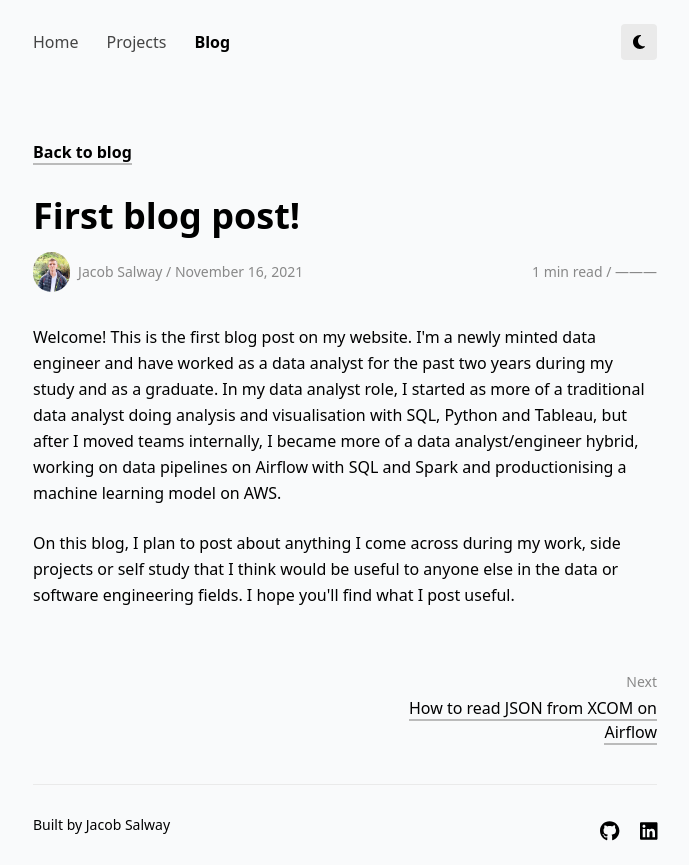
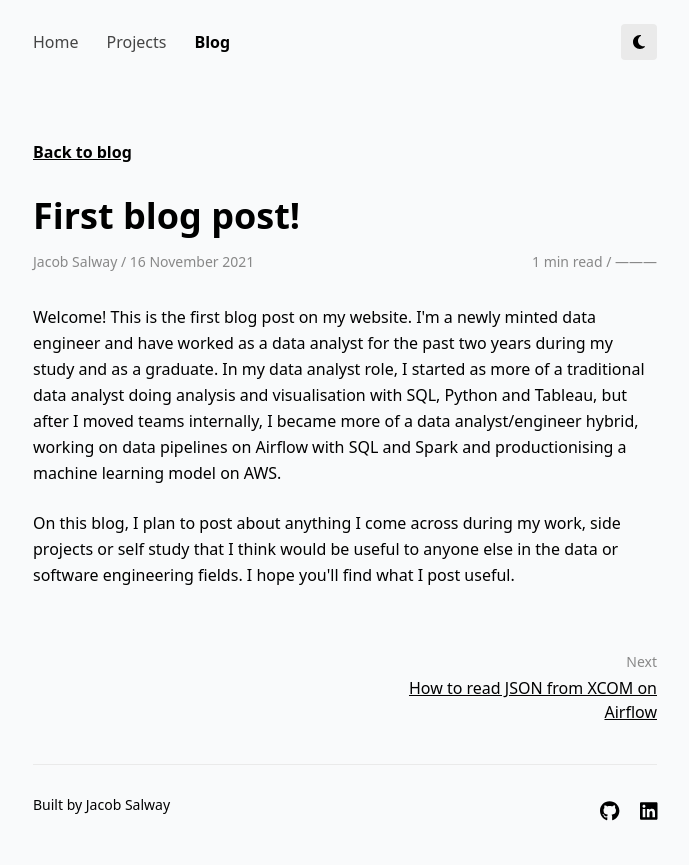
Before and after one commit to jacobsalway/jacobsalway.com, a Next.js app: page /blog/first-post in a window 1280 px wide. Shown: the whole page, without its empty margins (295-984 px from the left). Built offline with nearby package versions, Linux system fonts and the light colour scheme; no server answers.

Commit message:
feat: styling updates

```diff
--- a/src/components/CodeFormatter.tsx
+++ b/src/components/CodeFormatter.tsx
@@ -22,7 +22,6 @@ const CodeFormatter: CodeComponent = ({
                 lineNumberStyle={{
                     textAlign: 'left',
                     minWidth: '2.5em',
-                    display: 'none',
                 }}
                 customStyle={{ padding: 0, margin: 0, background: 'none' }}
             >
--- a/src/components/PostMetaView.tsx
+++ b/src/components/PostMetaView.tsx
@@ -1,3 +1,4 @@
+import { formatDate } from '@lib/utils'
 import React from 'react'
 
 type Props = {
@@ -10,16 +11,9 @@ const PostMetaView: React.FC<Props> = ({ date, readTime, views }) => {
     return (
         <>
             <div className="flex w-full flex-row items-center">
-                <div
-                    className="mr-2 h-10 w-10 rounded-full"
-                    style={{
-                        backgroundImage: 'url(/Jacob.jpg)',
-                        backgroundSize: 'cover',
-                    }}
-                />
                 <div className="flex w-full flex-col justify-between text-sm text-gray-400 dark:text-gray-300 sm:flex-row">
                     <div className="flex flex-row items-center">
-                        <span>Jacob Salway / {date}</span>
+                        <span>Jacob Salway / {formatDate(date, true)}</span>
                     </div>
                     <span>
                         {readTime} min read /{' '}
--- a/src/lib/dateutils.ts
+++ /dev/null
@@ -1,25 +0,0 @@
-export const formatDate = (date: Date | string, full = true): string => {
-    date = typeof date === 'string' ? new Date(date) : date
-
-    const months = [
-        'January',
-        'February',
-        'March',
-        'April',
-        'May',
-        'June',
-        'July',
-        'August',
-        'September',
-        'October',
-        'November',
-        'December',
-    ]
-    const day = date.getDate()
-    const month = full
-        ? months[date.getMonth()]
-        : months[date.getMonth()].slice(0, 3)
-    const year = date.getFullYear().toString()
-
-    return `${month} ${day}, ${year}`
-}
--- a/src/lib/utils.ts
+++ b/src/lib/utils.ts
@@ -43,7 +43,7 @@ export const formatDate = (date: Date | string, full = true): string => {
         : months[date.getMonth()].slice(0, 3)
     const year = date.getFullYear().toString()
 
-    return `${month} ${day}, ${year}`
+    return `${day} ${month} ${year}`
 }
 
 export const readTime = (content: string): number => {
--- a/src/pages/blog/[id].tsx
+++ b/src/pages/blog/[id].tsx
@@ -2,7 +2,6 @@ import CodeFormatter from '@components/CodeFormatter'
 import Container from '@components/Container'
 import PostFooter from '@components/PostFooter'
 import PostMetaView from '@components/PostMetaView'
-import { formatDate } from '@lib/dateutils'
 import { getAdjacentPosts, getFullPost, getPostIds } from '@lib/posts'
 import { calculateReadTime } from '@lib/utils'
 import styles from '@styles/Blog.module.sass'
@@ -36,7 +35,7 @@ const BlogPost: NextPage<Props> = ({ post, prevPost, nextPost }) => {
             <h1 className="mb-4 text-4xl font-bold">{title}</h1>
             <div className="mb-8">
                 <PostMetaView
-                    date={formatDate(date)}
+                    date={date}
                     readTime={calculateReadTime(content)}
                     views={data?.views}
                 />
--- a/src/pages/index.tsx
+++ b/src/pages/index.tsx
@@ -2,7 +2,7 @@ import Container from '@components/Container'
 import { faArrowRightLong, faEye } from '@fortawesome/free-solid-svg-icons'
 import { FontAwesomeIcon } from '@fortawesome/react-fontawesome'
 import { getHero } from '@lib/content'
-import { formatDate } from '@lib/dateutils'
+import { formatDate } from '@lib/utils'
 import { Hero, Post } from '@types'
 import type { GetStaticProps, NextPage } from 'next'
 import Link from 'next/link'
--- a/src/styles/Blog.module.sass
+++ b/src/styles/Blog.module.sass
@@ -1,6 +1,9 @@
 .postContent
     & > *
         @apply mb-6
+
+    a
+        @apply underline
 
     h2, h3
         @apply font-bold mt-12
@@ -11,12 +14,18 @@
     h3
         @apply text-xl
 
-    :not(pre) > code
-        @apply rounded break-words text-base
-
     pre
         @apply text-sm rounded
         background: #1e1e1e
+        font-size: 0.9em
+
+    :not(pre) > code
+        &:before
+            content: '`'
+        &:after
+            content: '`'
+        @apply font-semibold mx-0.5
+        font-size: 0.875em
 
     ol, ul
         @apply list-outside pl-10
@@ -31,7 +40,7 @@
         @apply mb-2
 
     .codeBlock
-        @apply p-5 font-mono
+        @apply p-4 font-mono
         position: relative
 
         :global .linenumber
@@ -41,11 +50,12 @@
 
         .copyButton
             position: absolute
-            top: 0.75rem
-            right: 0.75rem
+            top: 0.65rem
+            right: 0.65rem
             color: #6f7177
-            padding: 8px 12px
+            padding: 6px 10px
             border-radius: 5px
+            font-size: 0.9em
 
             &:hover
                 background: rgba(255, 255, 255, 0.07)
--- a/src/styles/globals.css
+++ b/src/styles/globals.css
@@ -5,12 +5,8 @@
 @import 'fonts.css';
 
 @layer base {
-    a:not(.no-underline) {
-        @apply border-b-2 border-b-gray-250 dark:border-b-gray-500;
-    }
-
     a {
-        @apply hover:border-blue-500 hover:text-blue-500 hover:dark:border-blue-500 hover:dark:text-blue-500;
+        @apply underline underline-offset-auto hover:text-blue-500 hover:dark:text-blue-500;
     }
 }
 
```
Also changed, not shown: content/posts/how-to-use-json-step-xcom-airflow-emr.md (+3 -3 lines), public/Jacob.jpg (deleted).
